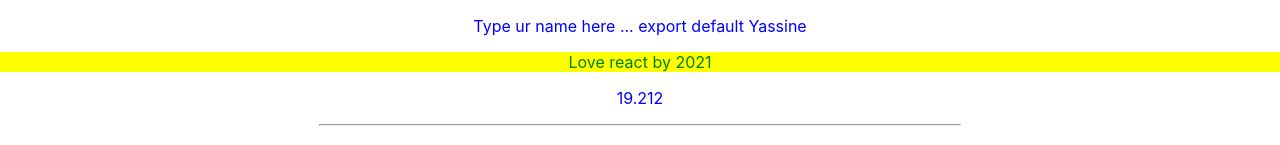
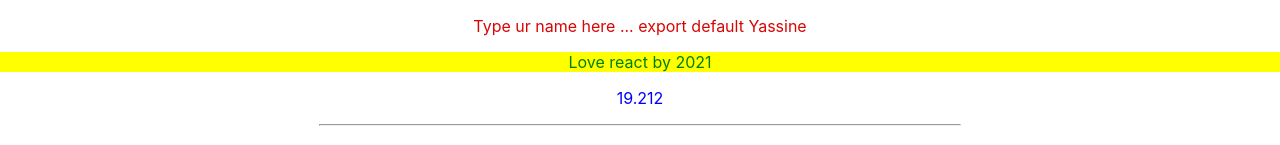
Before and after one commit to JARRAY-YASSINE/Workshop-JSX, a React (Create React App) app: page / in a window 1280 px wide. Shown: the top 145 px of the page. Built offline with nearby package versions, Linux system fonts and the light colour scheme; the HTML template or start-up script is replaced by a standard one.

Commit message:
updates style

```diff
--- a/src/Style.css
+++ b/src/Style.css
@@ -1,5 +1,5 @@
 .App .test-paragraph {
   text-align: center;
   animation: App-logo-spin infinite 20s linear;
-  color: blue;
+  color: rgb(216, 5, 5);
 }
```
